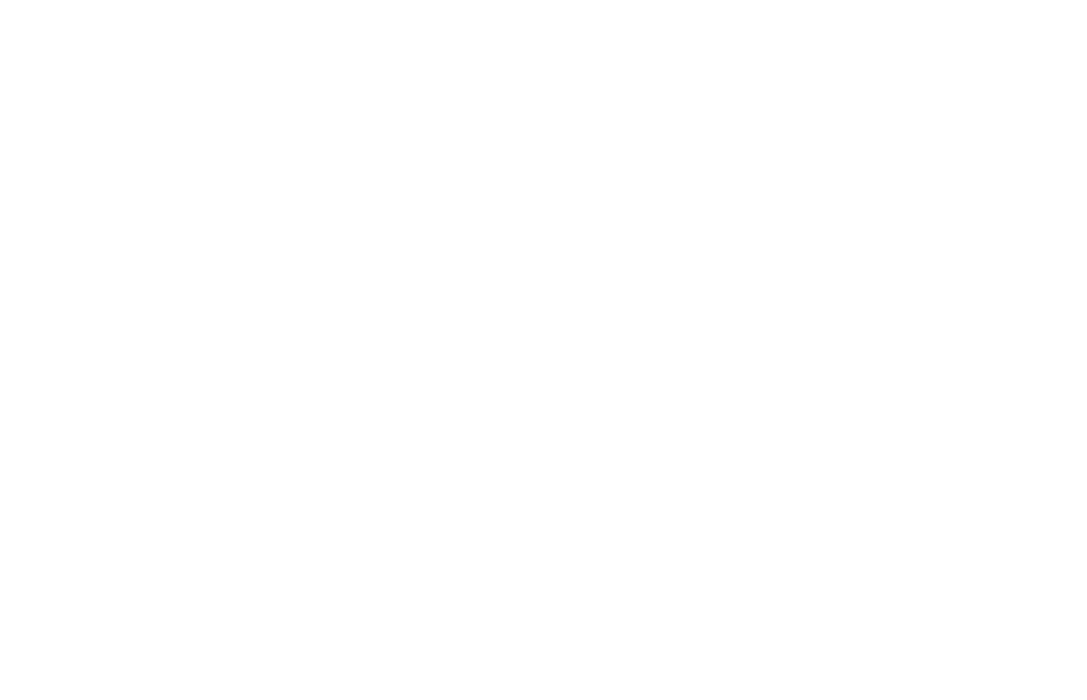
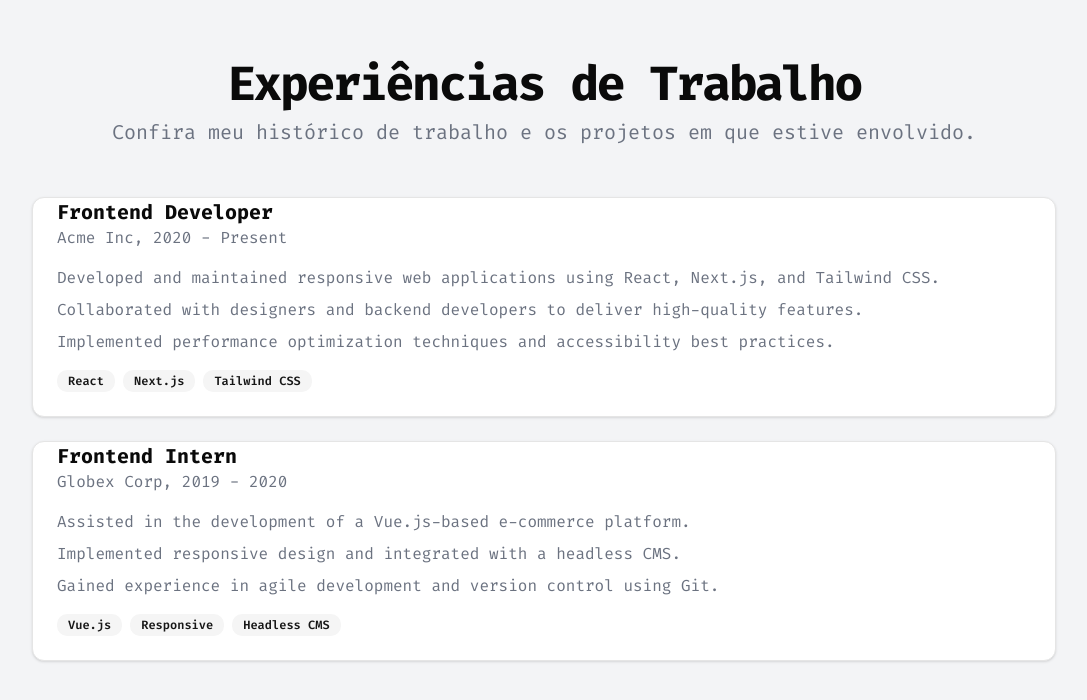
Before and after one commit to Danilogomes76/my-repository, a Next.js app: page / in a window 1280 px wide. Shown: the part 2604-3304 px from the top of the page, without its empty margins (96-1183 px from the left). Before the commit the page ends 2536 px from the top, so only its background shows below. Built offline with nearby package versions, Linux system fonts and the light colour scheme.

Commit message:
Adicionado Experiencias

```diff
--- /dev/null
+++ b/src/app/components/Works/Works.tsx
@@ -0,0 +1,88 @@
+import { Badge } from "@/components/ui/badge";
+import { Card, CardContent } from "@/components/ui/card";
+
+interface WorksProps {}
+
+const Works: React.FC<WorksProps> = () => {
+  return (
+    <>
+      <section className="w-full py-12 md:py-24 lg:py-32 bg-gray-100 dark:bg-secondary">
+        <div className="container px-4 md:px-6">
+          <div className="flex flex-col items-center justify-center space-y-4 text-center">
+            <div className="space-y-2">
+              <h2 className="text-3xl font-bold tracking-tighter sm:text-4xl md:text-5xl">
+                Experiências de Trabalho
+              </h2>
+              <p className="max-w-[900px] text-gray-500 md:text-xl/relaxed lg:text-base/relaxed xl:text-xl/relaxed dark:text-gray-400">
+                Confira meu histórico de trabalho e os projetos em que estive
+                envolvido.
+              </p>
+            </div>
+          </div>
+          <div className="mx-auto grid max-w-5xl gap-6 py-12">
+            <Card>
+              <CardContent className="flex flex-col items-start justify-between space-y-4">
+                <div>
+                  <h3 className="text-xl font-bold">Frontend Developer</h3>
+                  <p className="text-gray-500 dark:text-gray-400">
+                    Acme Inc, 2020 - Present
+                  </p>
+                  <ul className="mt-4 space-y-2 text-gray-500 dark:text-gray-400">
+                    <li>
+                      Developed and maintained responsive web applications using
+                      React, Next.js, and Tailwind CSS.
+                    </li>
+                    <li>
+                      Collaborated with designers and backend developers to
+                      deliver high-quality features.
+                    </li>
+                    <li>
+                      Implemented performance optimization techniques and
+                      accessibility best practices.
+                    </li>
+                  </ul>
+                </div>
+                <div className="flex items-center space-x-2">
+                  <Badge variant="secondary">React</Badge>
+                  <Badge variant="secondary">Next.js</Badge>
+                  <Badge variant="secondary">Tailwind CSS</Badge>
+                </div>
+              </CardContent>
+            </Card>
+            <Card>
+              <CardContent className="flex flex-col items-start justify-between space-y-4">
+                <div>
+                  <h3 className="text-xl font-bold">Frontend Intern</h3>
+                  <p className="text-gray-500 dark:text-gray-400">
+                    Globex Corp, 2019 - 2020
+                  </p>
+                  <ul className="mt-4 space-y-2 text-gray-500 dark:text-gray-400">
+                    <li>
+                      Assisted in the development of a Vue.js-based e-commerce
+                      platform.
+                    </li>
+                    <li>
+                      Implemented responsive design and integrated with a
+                      headless CMS.
+                    </li>
+                    <li>
+                      Gained experience in agile development and version control
+                      using Git.
+                    </li>
+                  </ul>
+                </div>
+                <div className="flex items-center space-x-2">
+                  <Badge variant="secondary">Vue.js</Badge>
+                  <Badge variant="secondary">Responsive</Badge>
+                  <Badge variant="secondary">Headless CMS</Badge>
+                </div>
+              </CardContent>
+            </Card>
+          </div>
+        </div>
+      </section>
+    </>
+  );
+};
+
+export default Works;
--- a/src/app/page.tsx
+++ b/src/app/page.tsx
@@ -2,6 +2,7 @@
 import Header from "./components/Header/Header";
 import Projects from "./components/ProjectsComponent/Projects";
 import Skills from "./components/Skills/Skills";
+import Works from "./components/Works/Works";
 
 export default function Home() {
   return (
@@ -10,6 +11,7 @@
       <Apresentation />
       <Projects />
       <Skills />
+      <Works />
     </main>
   );
 }
```
